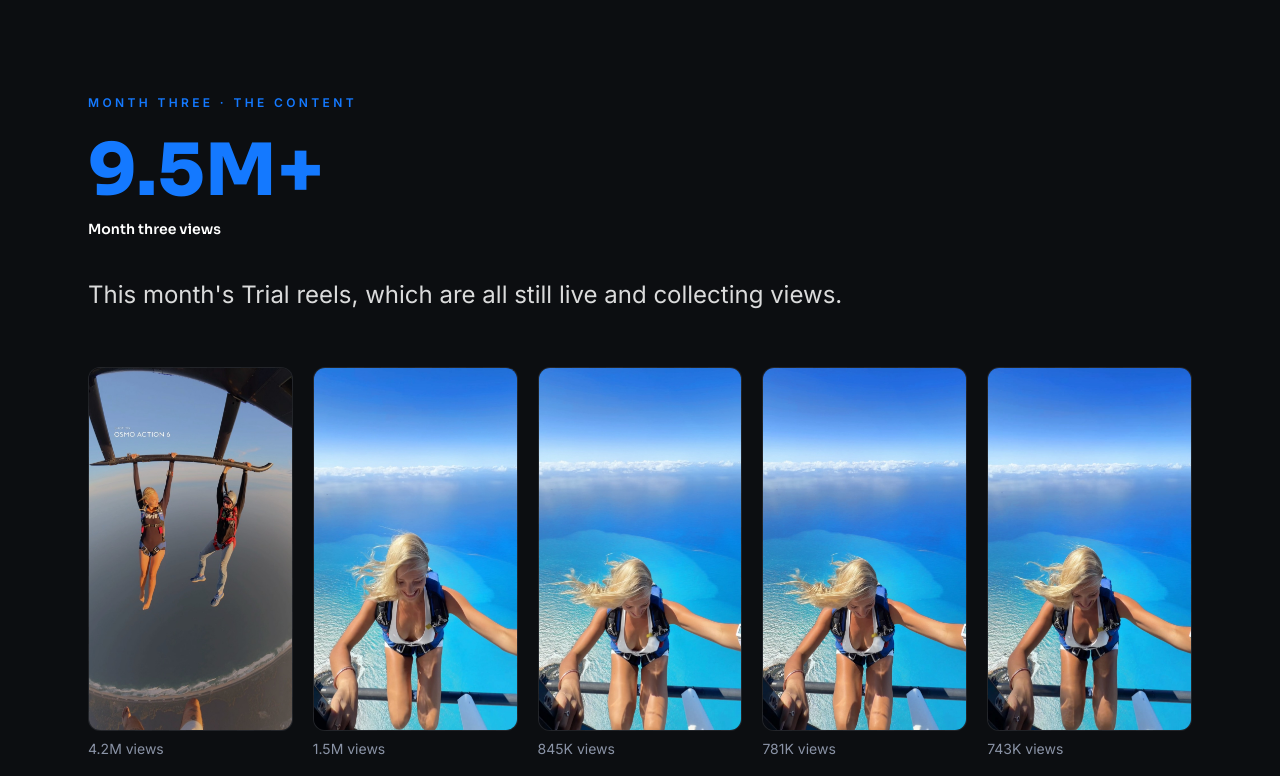
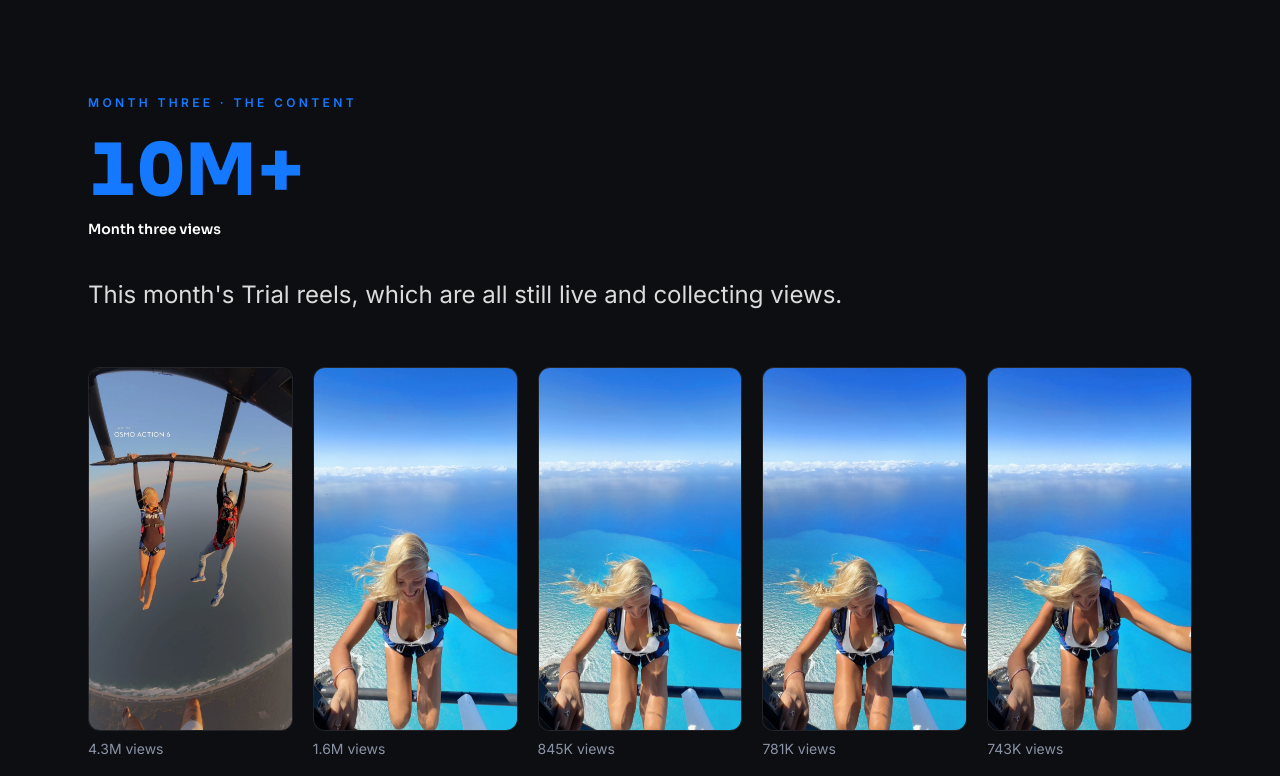
Before and after one commit to callie-rounds-media/1win-recap-month-three, a plain HTML site: page index.html in a window 1280 px wide. Shown: the part 860-1636 px from the top of the page. Drawn offline with Linux system fonts and the light colour scheme.

Commit message:
Refresh combined views 2026-10-27
Co-Authored-By: Claude Opus 5.5 <noreply@anthropic.com>

```diff
--- a/index.html
+++ b/index.html
@@ -166,64 +166,64 @@ const RECAP = {
 
   // Month three feed post goes here once it is live, same shape as monthTwo below.
   monthThree: [],
-  // views = combined Instagram + Facebook views from Meta Business Suite, 2026-10-15 (matches the app). Refresh before sending.
+  // views = combined Instagram + Facebook views from Meta Business Suite, 2026-10-27 (matches the app). Refresh before sending.
   monthThreeTrials: [
-    { code: "DdqJVtpStny", views: 4150370, cover: "trial-DdqJVtpStny.jpg" },
-    { code: "Ddp-GObKHQi", views: 390921, cover: "trial-Ddp-GObKHQi.jpg" },
-    { code: "Ddoic-UqiMO", views: 21701, cover: "trial-Ddoic-UqiMO.jpg" },
-    { code: "DdkzYctBUpa", views: 571650, cover: "trial-DdkzYctBUpa.jpg" },
-    { code: "DdkycW0zc9E", views: 780600, cover: "trial-DdkycW0zc9E.jpg" },
-    { code: "Ddkx0sNBTYs", views: 36664, cover: "trial-Ddkx0sNBTYs.jpg" },
-    { code: "DdfaIC5BTYO", views: 844774, cover: "trial-DdfaIC5BTYO.jpg" },
-    { code: "DdVlTk3qPL-", views: 552863, cover: "trial-DdVlTk3qPL-.jpg" },
-    { code: "DdTWrI5h7eY", views: 230437, cover: "trial-DdTWrI5h7eY.jpg" },
-    { code: "DdTWGm8hvvA", views: 743214, cover: "trial-DdTWGm8hvvA.jpg" },
-    { code: "DdSzgPHKVlJ", views: 1455834, cover: "trial-DdSzgPHKVlJ.jpg" },
+    { code: "DdqJVtpStny", views: 4267000, cover: "trial-DdqJVtpStny.jpg" },
+    { code: "Ddp-GObKHQi", views: 392199, cover: "trial-Ddp-GObKHQi.jpg" },
+    { code: "Ddoic-UqiMO", views: 22022, cover: "trial-Ddoic-UqiMO.jpg" },
+    { code: "DdkzYctBUpa", views: 583300, cover: "trial-DdkzYctBUpa.jpg" },
+    { code: "DdkycW0zc9E", views: 781111, cover: "trial-DdkycW0zc9E.jpg" },
+    { code: "Ddkx0sNBTYs", views: 94889, cover: "trial-Ddkx0sNBTYs.jpg" },
+    { code: "DdfaIC5BTYO", views: 845118, cover: "trial-DdfaIC5BTYO.jpg" },
+    { code: "DdVlTk3qPL-", views: 553029, cover: "trial-DdVlTk3qPL-.jpg" },
+    { code: "DdTWrI5h7eY", views: 230550, cover: "trial-DdTWrI5h7eY.jpg" },
+    { code: "DdTWGm8hvvA", views: 743407, cover: "trial-DdTWGm8hvvA.jpg" },
+    { code: "DdSzgPHKVlJ", views: 1598859, cover: "trial-DdSzgPHKVlJ.jpg" },
   ],
 
   monthTwo: [
     { title: "In feed · 2.3M views", media: "feed-DaTXHC6KiKB.jpg", href: "https://www.instagram.com/reel/DaTXHC6KiKB/" },
   ],
 
-  // views = combined Instagram + Facebook views from Meta Business Suite, 2026-10-15 (matches the app). Refresh before sending.
-  monthTwoFeedViews: 2304248,
+  // views = combined Instagram + Facebook views from Meta Business Suite, 2026-10-27 (matches the app). Refresh before sending.
+  monthTwoFeedViews: 2329181,
   trials: [
-    { code: "DbrvG5IKJcZ", views: 11752, cover: "trial-DbrvG5IKJcZ.jpg" },
-    { code: "DbzVgh0tUo5", views: 505189, cover: "trial-DbzVgh0tUo5.jpg" },
-    { code: "DbzXNYnqzXe", views: 21186, cover: "trial-DbzXNYnqzXe.jpg" },
-    { code: "DbzYW8xq42F", views: 60709, cover: "trial-DbzYW8xq42F.jpg" },
-    { code: "Dbz0XoThIBp", views: 121294, cover: "trial-Dbz0XoThIBp.jpg" },
-    { code: "Db1Pg96hklF", views: 200998, cover: "trial-Db1Pg96hklF.jpg" },
-    { code: "Db9L90Yq8Ou", views: 48216, cover: "trial-Db9L90Yq8Ou.jpg" },
-    { code: "DcAbeT3h0nB", views: 10171, cover: "trial-DcAbeT3h0nB.jpg" },
-    { code: "DcbKh29q_wq", views: 122307, cover: "trial-DcbKh29q_wq.jpg" },
-    { code: "DcbKoouqHW5", views: 384475, cover: "trial-DcbKoouqHW5.jpg" },
-    { code: "DcbK4l2K9eW", views: 80957, cover: "trial-DcbK4l2K9eW.jpg" },
+    { code: "DbrvG5IKJcZ", views: 11753, cover: "trial-DbrvG5IKJcZ.jpg" },
+    { code: "DbzVgh0tUo5", views: 529462, cover: "trial-DbzVgh0tUo5.jpg" },
+    { code: "DbzXNYnqzXe", views: 21188, cover: "trial-DbzXNYnqzXe.jpg" },
+    { code: "DbzYW8xq42F", views: 60881, cover: "trial-DbzYW8xq42F.jpg" },
+    { code: "Dbz0XoThIBp", views: 121958, cover: "trial-Dbz0XoThIBp.jpg" },
+    { code: "Db1Pg96hklF", views: 224668, cover: "trial-Db1Pg96hklF.jpg" },
+    { code: "Db9L90Yq8Ou", views: 48281, cover: "trial-Db9L90Yq8Ou.jpg" },
+    { code: "DcAbeT3h0nB", views: 10175, cover: "trial-DcAbeT3h0nB.jpg" },
+    { code: "DcbKh29q_wq", views: 127281, cover: "trial-DcbKh29q_wq.jpg" },
+    { code: "DcbKoouqHW5", views: 384943, cover: "trial-DcbKoouqHW5.jpg" },
+    { code: "DcbK4l2K9eW", views: 80993, cover: "trial-DcbK4l2K9eW.jpg" },
     { code: "Dcd6bp6KEuh", views: 12101, cover: "trial-Dcd6bp6KEuh.jpg" },
-    { code: "DcimKIFq3vQ", views: 25398, cover: "trial-DcimKIFq3vQ.jpg" },
-    { code: "DcioyCUKXQf", views: 368321, cover: "trial-DcioyCUKXQf.jpg" },
-    { code: "Dcj8Wnvq2B5", views: 35713, cover: "trial-Dcj8Wnvq2B5.jpg" },
+    { code: "DcimKIFq3vQ", views: 25431, cover: "trial-DcimKIFq3vQ.jpg" },
+    { code: "DcioyCUKXQf", views: 448724, cover: "trial-DcioyCUKXQf.jpg" },
+    { code: "Dcj8Wnvq2B5", views: 36239, cover: "trial-Dcj8Wnvq2B5.jpg" },
   ],
 
   monthOne: [
-    { title: "In feed · 8.2M views", views: 8232272, media: "m1feed-DassDgFqgkb.jpg", href: "https://www.instagram.com/reel/DassDgFqgkb/" },
-    { title: "In feed · 1.2M views", views: 1173377, media: "m1feed-DaYielFq3GR.jpg", href: "https://www.instagram.com/reel/DaYielFq3GR/" },
+    { title: "In feed · 8.2M views", views: 8238861, media: "m1feed-DassDgFqgkb.jpg", href: "https://www.instagram.com/reel/DassDgFqgkb/" },
+    { title: "In feed · 1.2M views", views: 1176894, media: "m1feed-DaYielFq3GR.jpg", href: "https://www.instagram.com/reel/DaYielFq3GR/" },
   ],
   monthOneTrials: [
-    { code: "Davkfnjqpt9", views: 1757782, cover: "trial-Davkfnjqpt9.jpg" },
-    { code: "DatgbO6qatS", views: 23848923, cover: "trial-DatgbO6qatS.jpg" },
-    { code: "Datd0CCKepc", views: 9329219, cover: "trial-Datd0CCKepc.jpg" },
-    { code: "DatAb7pKSvS", views: 6233575, cover: "trial-DatAb7pKSvS.jpg" },
-    { code: "Das-mKEqAmv", views: 12119614, cover: "trial-Das-mKEqAmv.jpg" },
+    { code: "Davkfnjqpt9", views: 1767268, cover: "trial-Davkfnjqpt9.jpg" },
+    { code: "DatgbO6qatS", views: 23909603, cover: "trial-DatgbO6qatS.jpg" },
+    { code: "Datd0CCKepc", views: 9331134, cover: "trial-Datd0CCKepc.jpg" },
+    { code: "DatAb7pKSvS", views: 6279889, cover: "trial-DatAb7pKSvS.jpg" },
+    { code: "Das-mKEqAmv", views: 12120136, cover: "trial-Das-mKEqAmv.jpg" },
     { code: "DarFSVsNdu0", views: 13508, cover: "trial-DarFSVsNdu0.jpg" },
-    { code: "DarA-dZNH-V", views: 29445, cover: "trial-DarA-dZNH-V.jpg" },
-    { code: "DalUvr7qIVM", views: 59751, cover: "trial-DalUvr7qIVM.jpg" },
+    { code: "DarA-dZNH-V", views: 29466, cover: "trial-DarA-dZNH-V.jpg" },
+    { code: "DalUvr7qIVM", views: 59752, cover: "trial-DalUvr7qIVM.jpg" },
     { code: "Dai1JpDPfLY", views: 14260, cover: "trial-Dai1JpDPfLY.jpg" },
-    { code: "Daf4jQIKgQY", views: 889243, cover: "trial-Daf4jQIKgQY.jpg" },
-    { code: "DaXwXyhOjxa", views: 18347, cover: "trial-DaXwXyhOjxa.jpg" },
-    { code: "DaXmtl3M0qp", views: 1363042, cover: "trial-DaXmtl3M0qp.jpg" },
-    { code: "DaULa3-qVox", views: 134992, cover: "trial-DaULa3-qVox.jpg" },
-    { code: "DaTjHdBKvSh", views: 773303, cover: "trial-DaTjHdBKvSh.jpg" },
+    { code: "Daf4jQIKgQY", views: 898802, cover: "trial-Daf4jQIKgQY.jpg" },
+    { code: "DaXwXyhOjxa", views: 18348, cover: "trial-DaXwXyhOjxa.jpg" },
+    { code: "DaXmtl3M0qp", views: 1364348, cover: "trial-DaXmtl3M0qp.jpg" },
+    { code: "DaULa3-qVox", views: 134997, cover: "trial-DaULa3-qVox.jpg" },
+    { code: "DaTjHdBKvSh", views: 774352, cover: "trial-DaTjHdBKvSh.jpg" },
   ],
 };
 
```
